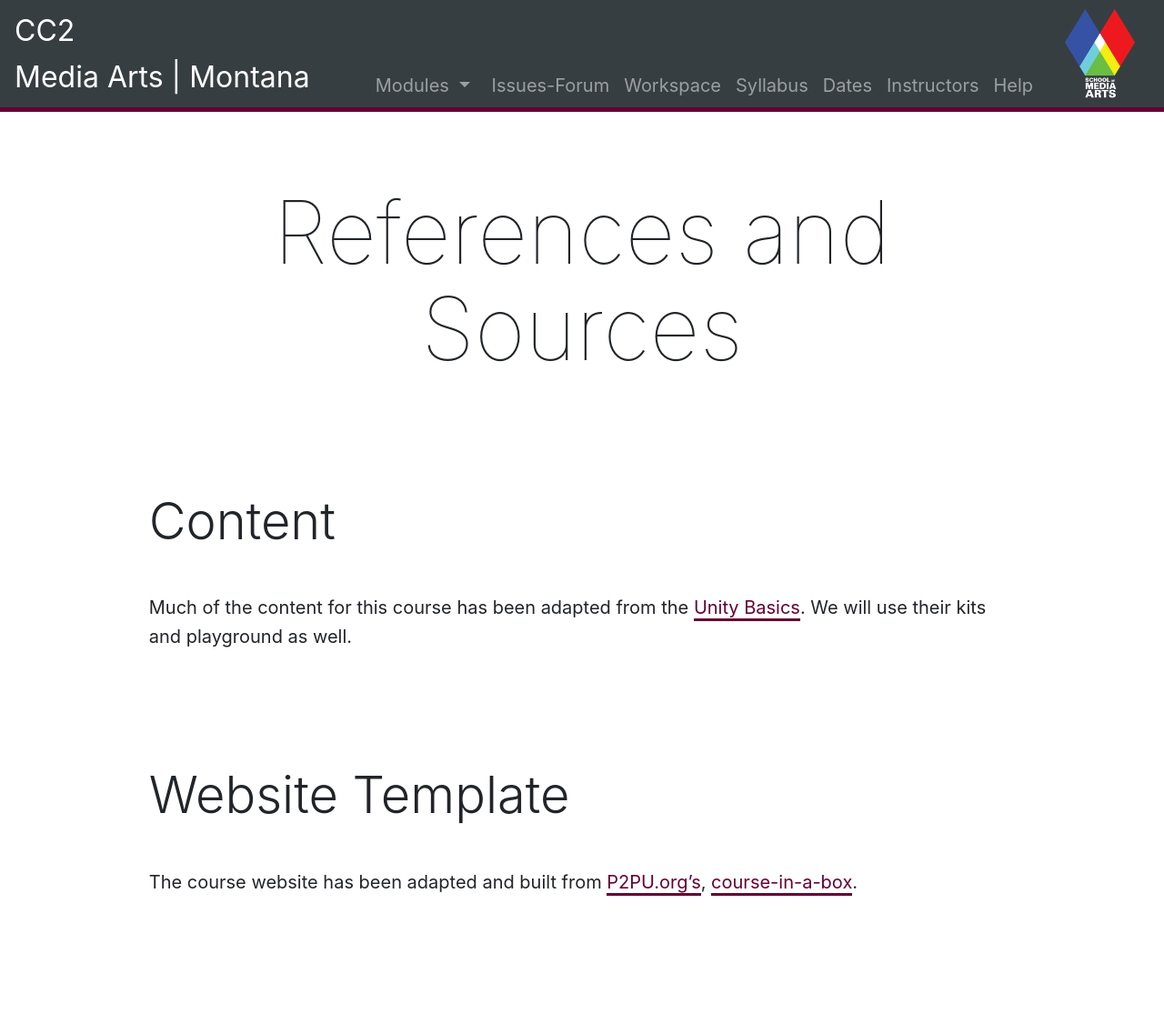
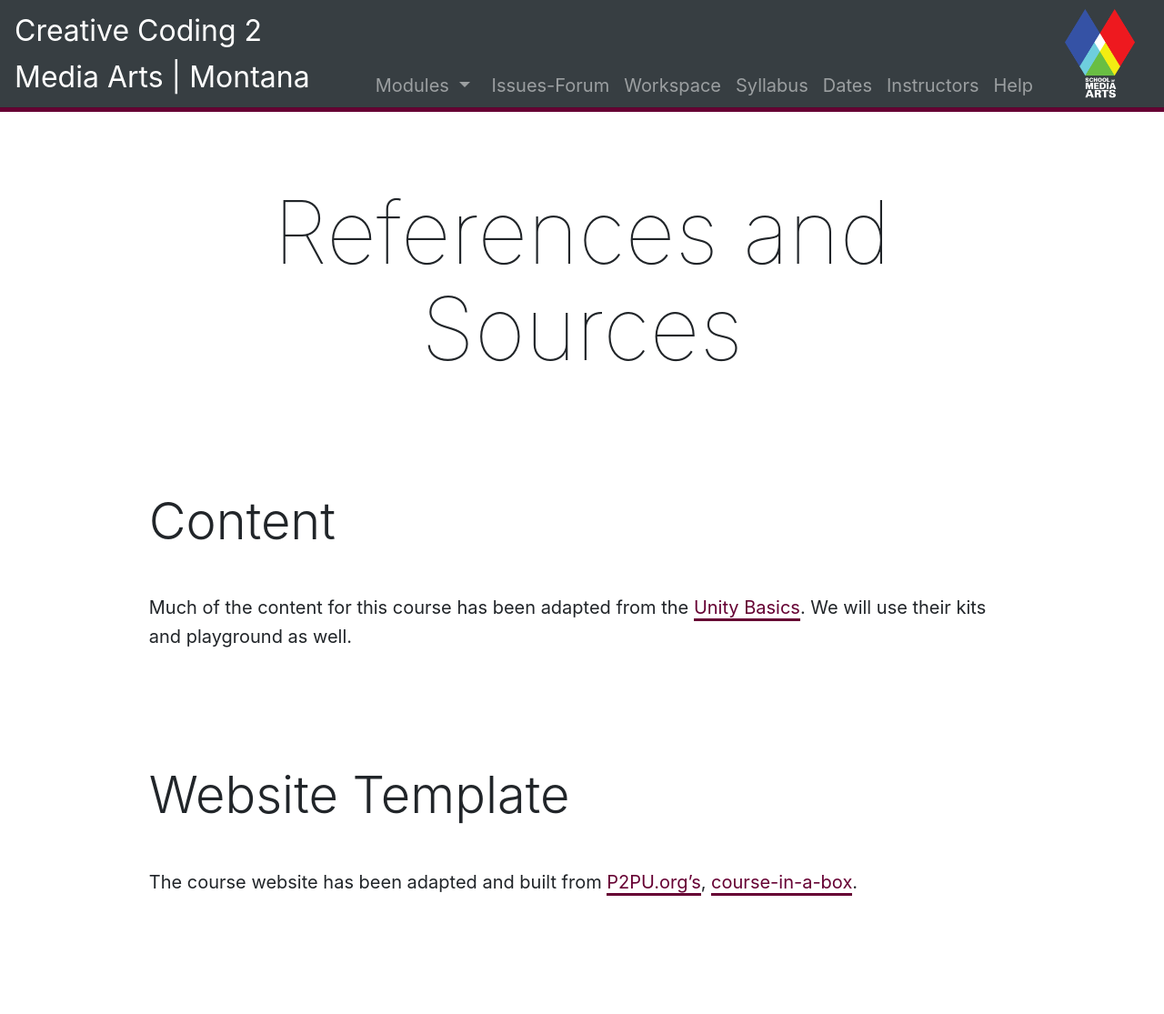
Before and after one commit to Montana-Media-Arts/220-creative-coding2-Spring2020-course, a Jekyll site: the page built from modules/references/_posts/2017-01-02-references.md, in a window 1280 px wide. Shown: the whole page at 91% size. Built offline with Jekyll 4.4.1, drawn with Linux system fonts in a browser that asks for light colours; nearby versions of some CDN libraries.

Commit message:
Update course.yml

```diff
--- a/_data/course.yml
+++ b/_data/course.yml
@@ -1,5 +1,5 @@
 title: Creative Coding 2, MART 220
-title-short: CC2
+title-short: Creative Coding 2
 description: A foundation .
 institution: University of Montana, School of Media Arts
 institution-short: Media Arts | Montana
```
